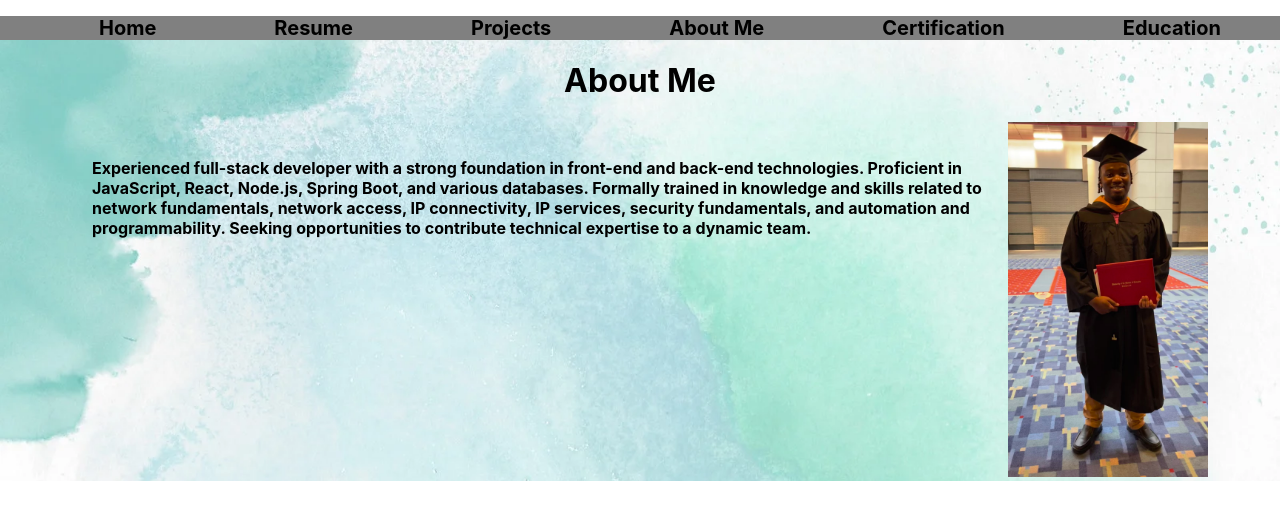
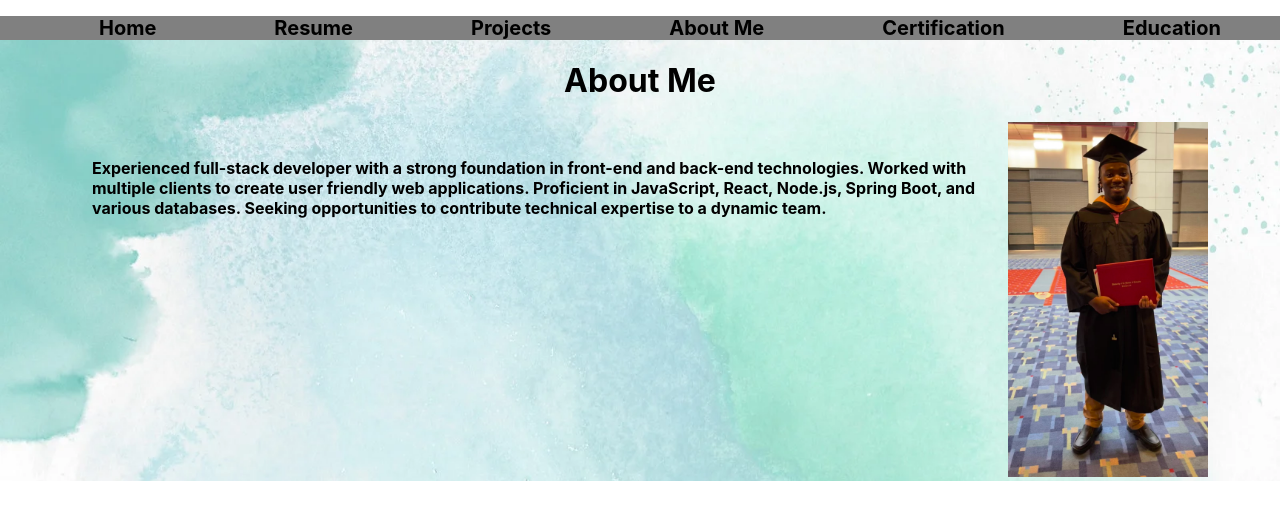
Before and after one commit to mtravers1/MyPortfolio, a React (Create React App) app: page /aboutme in a window 1280 px wide. Shown: the top 520 px of the page. Built offline with nearby package versions, Linux system fonts and the light colour scheme.

Commit message:
portfolio

```diff
--- a/src/aboutme.js
+++ b/src/aboutme.js
@@ -10,11 +10,7 @@ const Aboutme = ()=>{
 
             <div style={{display:"flex", flexDirection:"column", padding:"20px", width:"70%"}}>
 
-            <p><b>Experienced full-stack developer with a strong foundation in front-end and back-end technologies.
-        Proficient in JavaScript, React, Node.js, Spring Boot, and various databases.
-        Formally trained in knowledge and skills related to network fundamentals, network access, IP connectivity, IP services,
-        security fundamentals, and automation and programmability. Seeking opportunities to contribute technical expertise to a dynamic team.
-        </b></p>
+            <p><b>Experienced full-stack developer with a strong foundation in front-end and back-end technologies. Worked with multiple clients to create user friendly web applications. Proficient in JavaScript, React, Node.js, Spring Boot, and various databases. Seeking opportunities to contribute technical expertise to a dynamic team.</b></p>
             </div>
             <div className="pic">
             <img src={grad} width={200}/>
```
